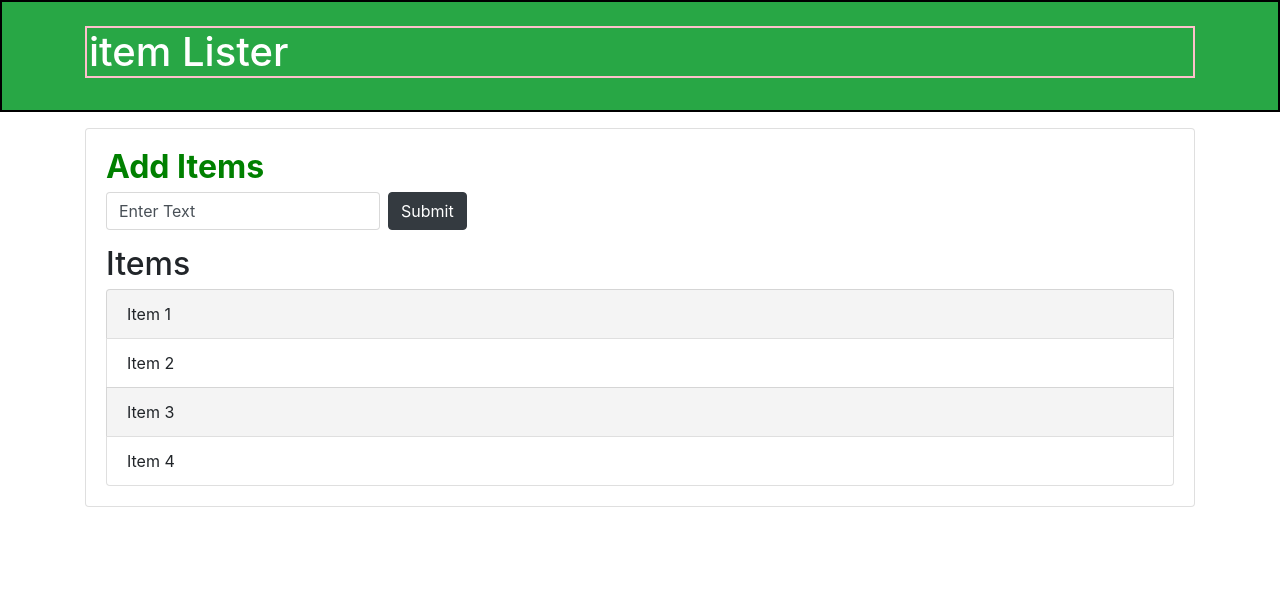
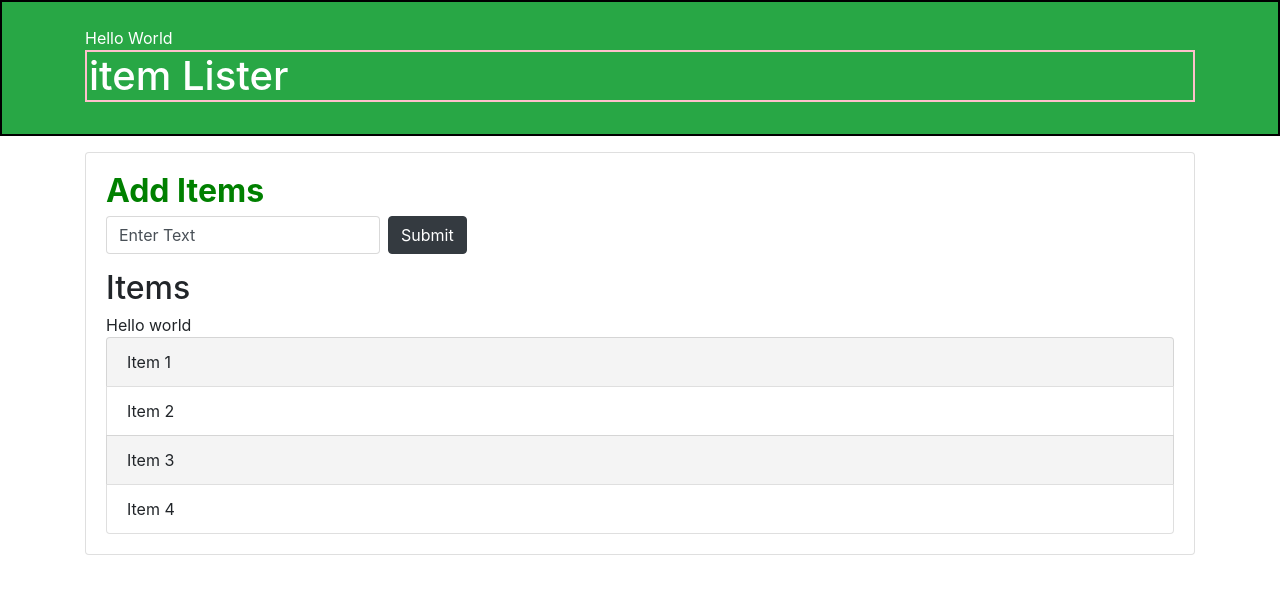
Before and after one commit to ansam007/UseOfLocalStorage, a plain HTML site: page index.html in a window 1280 px wide. Drawn offline with nearby package versions, Linux system fonts and the light colour scheme.

Commit message:
add hello world

```diff
--- a/index.js
+++ b/index.js
@@ -45,3 +45,18 @@ listen.addEventListener('click', function(){
     listen.value = '';
 
 })
+
+var newDiv = document.createElement('div');
+var newDivText = document.createTextNode('Hello World');
+newDiv.appendChild(newDivText);
+
+var container = document.querySelector('header .container');
+var h1 = document.querySelector('header h1');
+container.insertBefore(newDiv, h1);
+
+
+const listItem1 = document.querySelector("#items li:first-child");
+console.log(listItem1);
+
+const helloWorldText2 = document.createTextNode("Hello world ");
+listItem1.parentNode.insertBefore(helloWorldText2, listItem1);
```
Also changed, not shown: index.html (+1 -0 lines).
